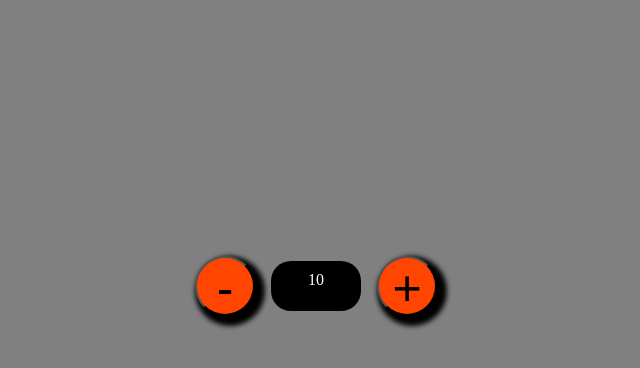
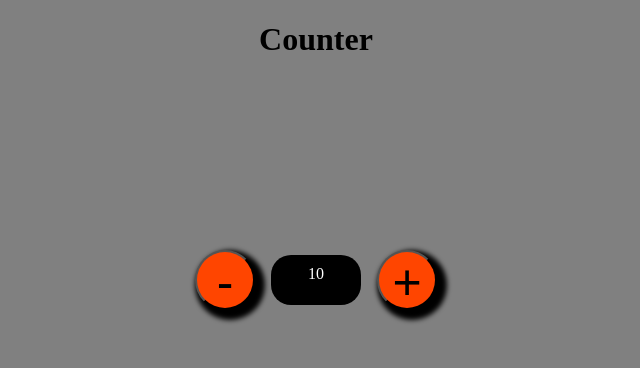
Before and after one commit to Payne680/JS-counter, a website built with webpack: page dist/index.html in a window 1280 px wide. Shown: the whole page, without its empty margins (324-964 px from the left). Built offline with nearby package versions, Linux system fonts and the light colour scheme.

Commit message:
adding a heading in my html file

```diff
--- a/src/styles/style.css
+++ b/src/styles/style.css
@@ -1,5 +1,3 @@
-
-
 body {
     align-items: center;
     margin: 0px;
@@ -7,11 +5,16 @@ body {
     background-color: grey;
 }
 
+h1 {
+    text-align: center;
+    height: 50%;
+}
+
 .counter {
     display: flex;
     align-items: center;
     justify-content: center;
-    margin-top: 20%;
+    margin-top: 15%;
     gap: 1rem;
 }
 
```
Also changed, not shown: dist/index.html.
